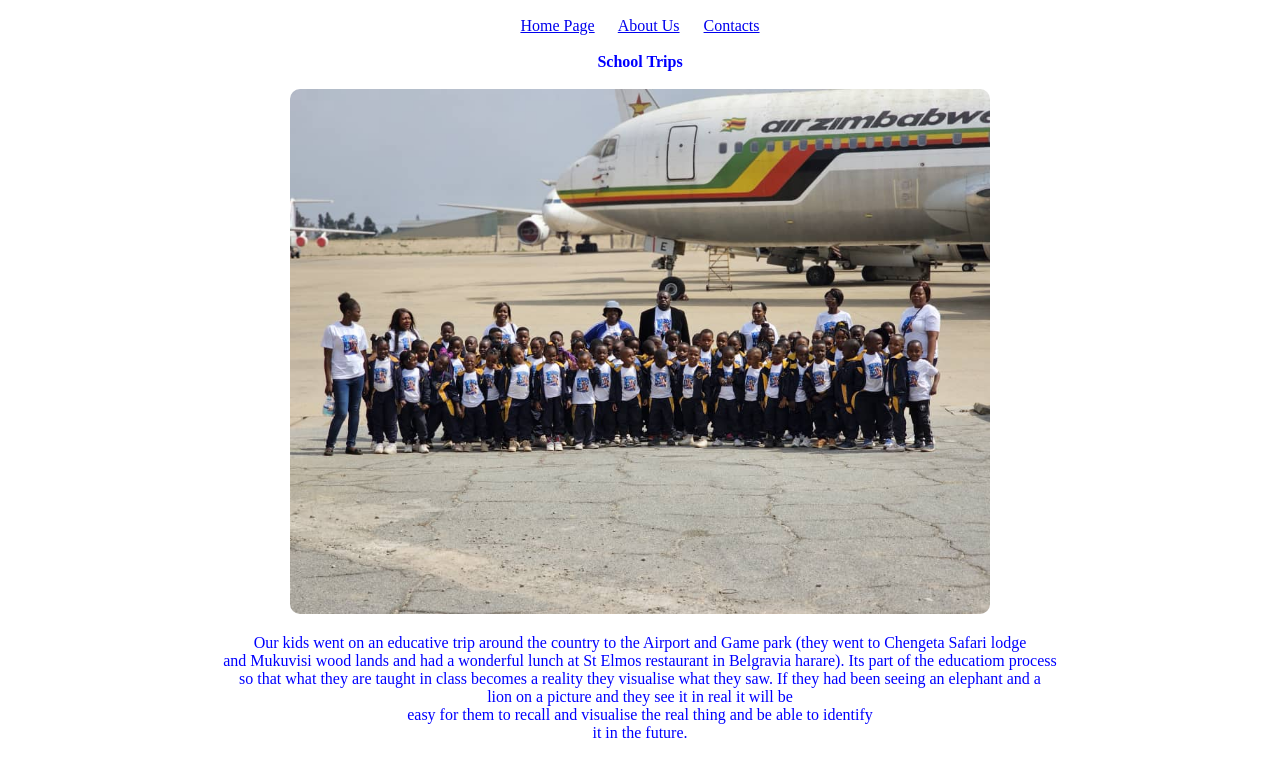
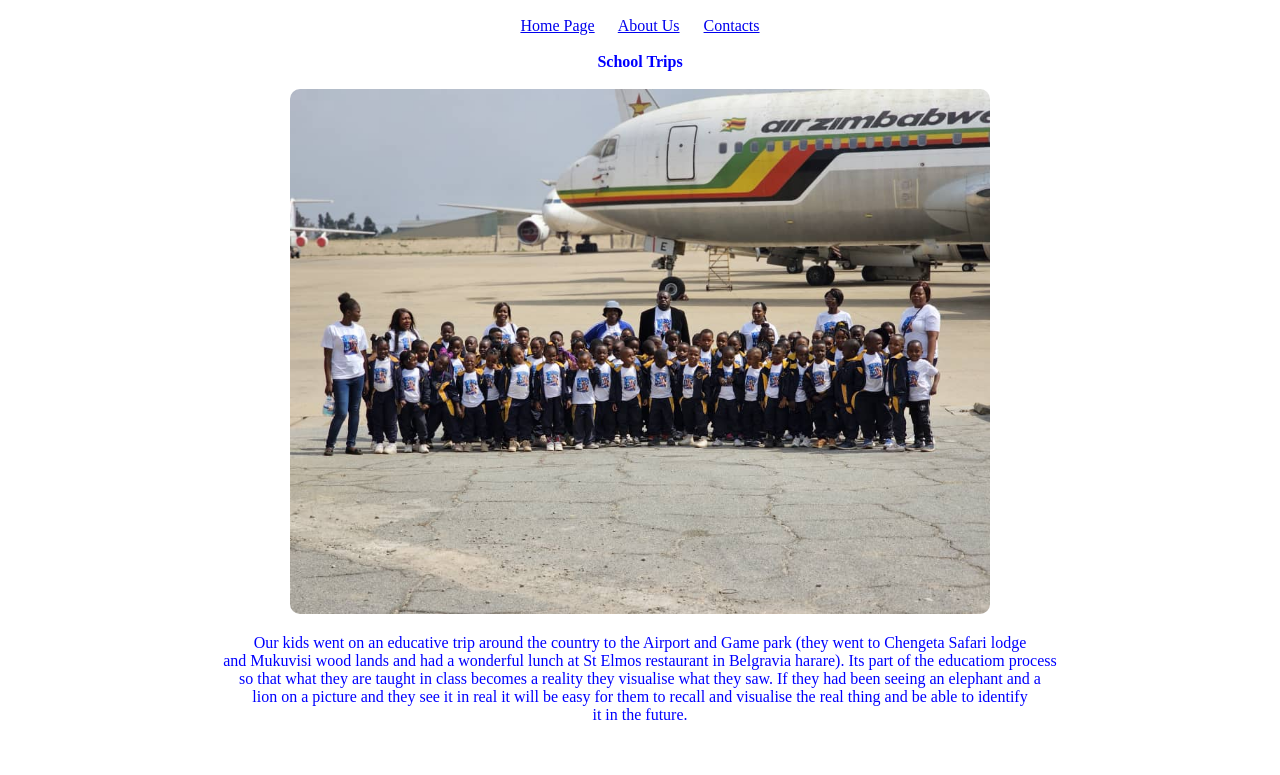
Before and after one commit to Gurure11/happytotsschool, a plain HTML site: page events.html in a window 1280 px wide. Shown: the part 103-878 px from the top of the page. Drawn offline with Linux system fonts and the light colour scheme.

Commit message:
Update events.html

```diff
--- a/events.html
+++ b/events.html
@@ -219,7 +219,7 @@
    <p> Our kids went on an educative trip around the country to the Airport and Game park (they went to Chengeta Safari lodge<br>
      and Mukuvisi wood lands and had a wonderful lunch at St Elmos restaurant in Belgravia harare). Its part of the educatiom process<br>
      so that what they are taught in class becomes a reality they visualise what they saw. If they had been seeing an elephant and a <br>
-     lion on a picture and they see it in real it will be <br>easy for them to recall and visualise the real thing and be able to identify <br>
+     lion on a picture and they see it in real it will be easy for them to recall and visualise the real thing and be able to identify <br>
      it in the future.</p>
     <br>
     <br>
```
